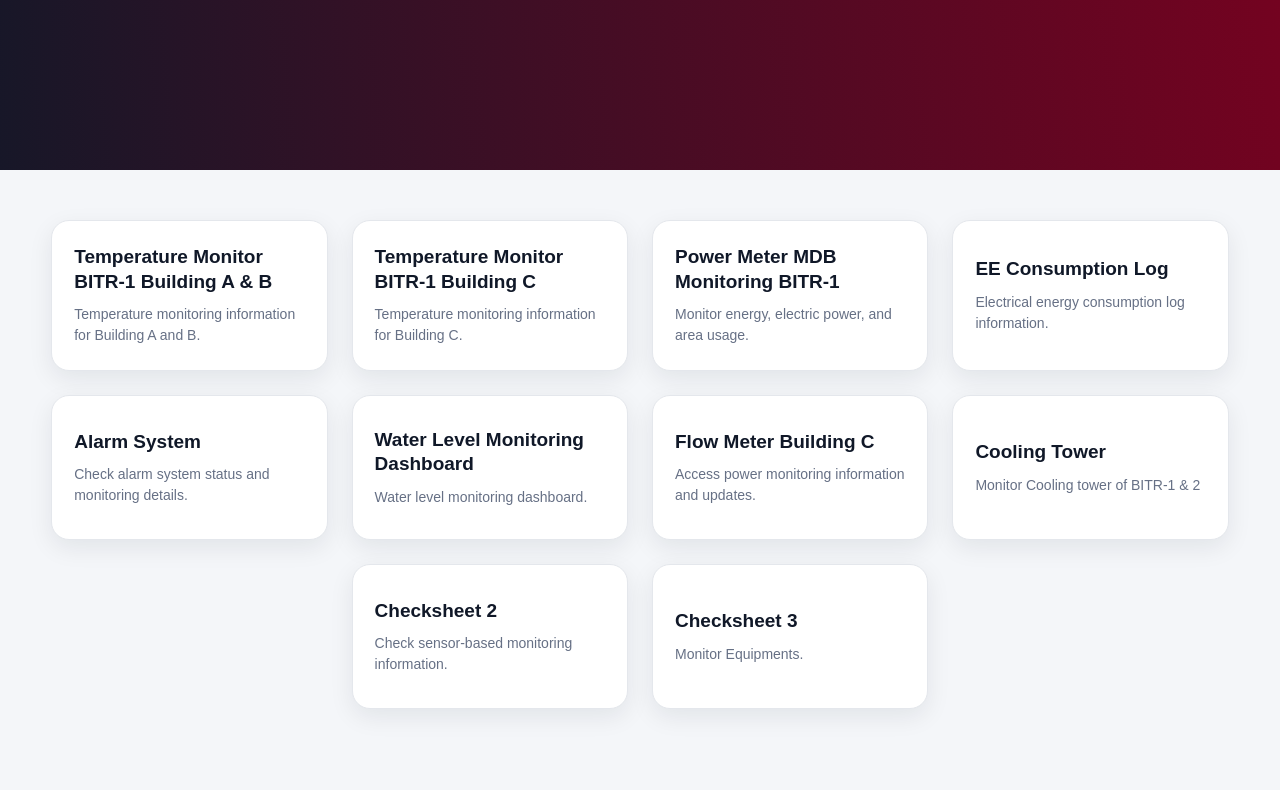
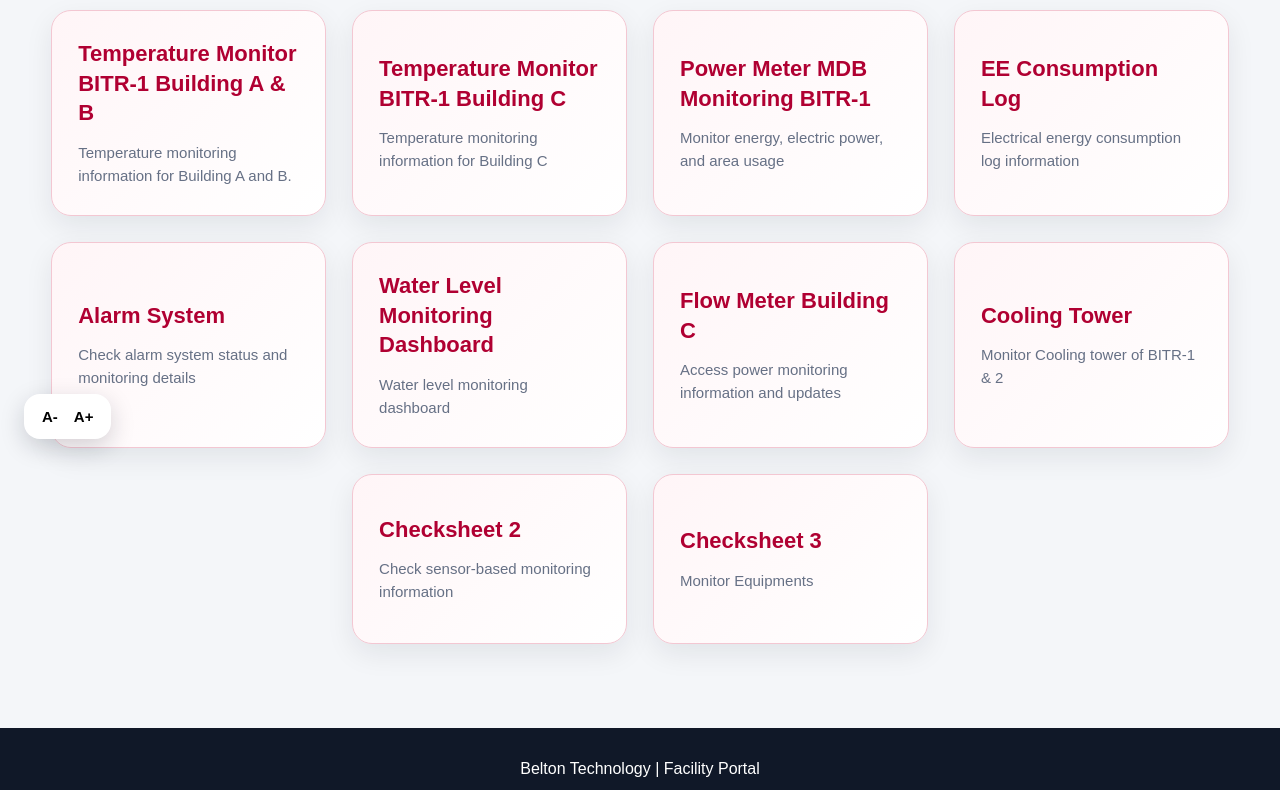
Before and after one commit to Anishas192562/Belton-Technology-, a plain HTML site: page IOT.html in a window 1280 px wide. Shown: the part 337-1127 px from the top of the page. Drawn offline with Linux system fonts and the light colour scheme.

Commit message:
Final changes almost

```diff
--- a/IOT.html
+++ b/IOT.html
@@ -51,32 +51,32 @@
 
       <a href="https://monitor-temp-v2.web.app/" class="iot-link-card">
         <h3>Temperature Monitor BITR-1 Building C</h3>
-        <p>Temperature monitoring information for Building C.</p>
+        <p>Temperature monitoring information for Building C</p>
       </a>
 
       <a href="https://electric-power-bitr-1.web.app/" class="iot-link-card">
         <h3>Power Meter MDB Monitoring BITR-1</h3>
-        <p>Monitor energy, electric power, and area usage.</p>
+        <p>Monitor energy, electric power, and area usage</p>
       </a>
 
       <a href="https://ee-consumption-log.web.app/" class="iot-link-card">
         <h3>EE Consumption Log</h3>
-        <p>Electrical energy consumption log information.</p>
+        <p>Electrical energy consumption log information</p>
       </a>
 
       <a href="https://new-alarm-fac-r1-v5.web.app/" class="iot-link-card">
         <h3>Alarm System</h3>
-        <p>Check alarm system status and monitoring details.</p>
+        <p>Check alarm system status and monitoring details</p>
       </a>
 
       <a href="https://level-water-v2.web.app/" class="iot-link-card">
         <h3>Water Level Monitoring Dashboard</h3>
-        <p>Water level monitoring dashboard.</p>
+        <p>Water level monitoring dashboard</p>
       </a>
 
       <a href="https://flow-d342d.firebaseapp.com/" class="iot-link-card">
         <h3>Flow Meter Building C</h3>
-        <p>Access power monitoring information and updates.</p>
+        <p>Access power monitoring information and updates</p>
       </a>
 
       <a href="https://www.centerlise.com/" class="iot-link-card">
@@ -86,12 +86,12 @@
 
       <a href="https://checksheet-ff953.web.app/" class="iot-link-card">
         <h3>Checksheet 2</h3>
-        <p>Check sensor-based monitoring information.</p>
+        <p>Check sensor-based monitoring information</p>
       </a>
 
       <a href="https://check-sheet-v3.web.app/" class="iot-link-card">
         <h3>Checksheet 3</h3>
-        <p>Monitor Equipments.</p>
+        <p>Monitor Equipments</p>
       </a>
 
     </div>
@@ -104,6 +104,11 @@
     <p>Belton Technology | Facility Portal</p>
   </footer>
 
+  <div class="font-control">
+  <button onclick="decreaseFont()">A-</button>
+  <button onclick="increaseFont()">A+</button>
+</div>
+
   <script src="script.js"></script>
 
 </body>
--- a/style.css
+++ b/style.css
@@ -1002,7 +1002,7 @@ th {
 
 /* Keep normal hero rectangle same height on all pages */
 .page-hero {
-  height: 430px;
+  height: 220px;
   display: flex;
   align-items: center;
   overflow: hidden;
@@ -1030,7 +1030,7 @@ th {
 }
 
 /* =========================
-   IOT Small Link Cards
+   IOT Soft Red Cards
 ========================= */
 
 .iot-link-section {
@@ -1040,19 +1040,19 @@ th {
 .iot-link-grid {
   display: grid;
   grid-template-columns: repeat(4, 1fr);
-  gap: 24px;
+  gap: 26px;
 }
 
 .iot-link-card {
-  background: #ffffff;
-  border-radius: 18px;
-  padding: 24px 22px;
-  min-height: 145px;
+  background: linear-gradient(135deg, #fff5f7, #ffffff);
+  border-radius: 20px;
+  padding: 28px 26px;
+  min-height: 170px;
   text-decoration: none;
   color: #101828;
-  box-shadow: 0 8px 24px rgba(16, 24, 40, 0.08);
-  border: 1px solid var(--line);
-  transition: transform 0.25s ease, box-shadow 0.25s ease;
+  border: 1px solid #f3c7d2;
+  box-shadow: 0 10px 28px rgba(16, 24, 40, 0.08);
+  transition: transform 0.25s ease, box-shadow 0.25s ease, border-color 0.25s ease;
   display: flex;
   flex-direction: column;
   justify-content: center;
@@ -1060,25 +1060,27 @@ th {
 
 .iot-link-card:hover {
   transform: translateY(-6px);
-  box-shadow: 0 16px 32px rgba(16, 24, 40, 0.14);
+  box-shadow: 0 16px 36px rgba(16, 24, 40, 0.14);
+  border-color: #b00032;
 }
 
 .iot-link-card h3 {
-  font-size: 19px;
-  line-height: 1.3;
-  font-weight: 800;
-  color: #101828;
-  margin-bottom: 10px;
+  font-size: 22px;
+  line-height: 1.35;
+  font-weight: 700;
+  color: #b00032;
+  margin: 0 0 14px;
 }
 
 .iot-link-card p {
-  font-size: 14px;
+  font-size: 15px;
   line-height: 1.5;
+  font-weight: 400;
   color: #667085;
   margin: 0;
 }
 
-/* Center the last 2 cards when there are 10 cards */
+/* Center the last 2 cards */
 .iot-link-card:nth-child(9) {
   grid-column: 2;
 }
@@ -1087,7 +1089,7 @@ th {
   grid-column: 3;
 }
 
-/* Tablet view */
+/* Tablet */
 @media (max-width: 1000px) {
   .iot-link-grid {
     grid-template-columns: repeat(2, 1fr);
@@ -1099,29 +1101,46 @@ th {
   }
 }
 
-/* Mobile view */
+/* Mobile */
 @media (max-width: 600px) {
   .iot-link-grid {
     grid-template-columns: 1fr;
   }
 
   .iot-link-card {
-    min-height: 130px;
-    padding: 22px 20px;
+    min-height: 145px;
+    padding: 24px 22px;
   }
 
   .iot-link-card h3 {
-    font-size: 18px;
+    font-size: 20px;
   }
 
   .iot-link-card p {
-    font-size: 13px;
+    font-size: 14px;
   }
 }
 
-.page-title {
-  font-size: 38px;
-  font-weight: 800;
-  color: #101828;
-  margin-bottom: 30px;
+
+
+.font-control {
+  position: fixed;
+  left: 24px;
+  bottom: 24px;
+  background: #ffffff;
+  padding: 14px 18px;
+  border-radius: 16px;
+  box-shadow: 0 8px 24px rgba(16, 24, 40, 0.18);
+  display: flex;
+  gap: 16px;
+  z-index: 9999;
 }
+
+.font-control button {
+  border: none;
+  background: transparent;
+  color: #000000;
+  font-size: 15px;
+  font-weight: 600;
+  cursor: pointer;
+}
```
Also changed, not shown: buildingA.html (+5 -0 lines), buildingB.html (+5 -0 lines), buildingC.html (+5 -0 lines), buildingD.html (+5 -0 lines), buildingE.html (+5 -0 lines), index.html (+3 -5 lines).
